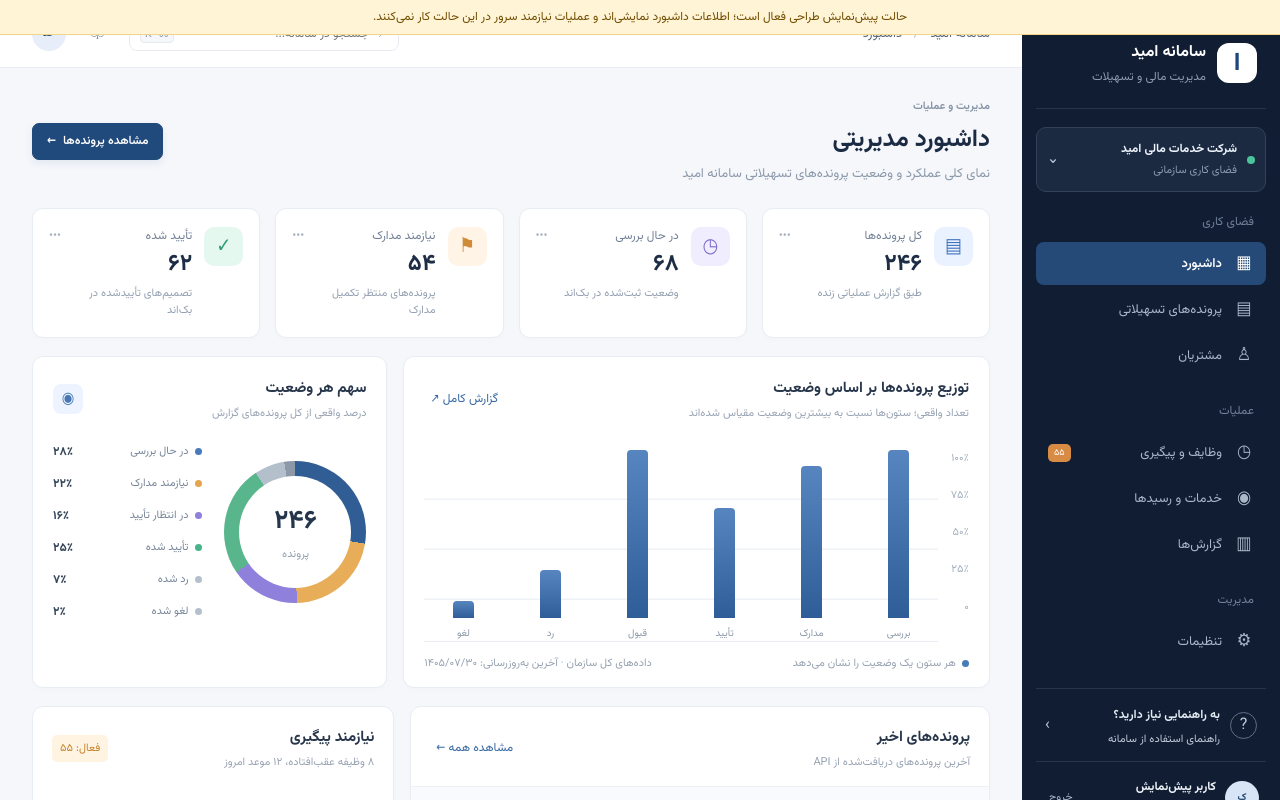
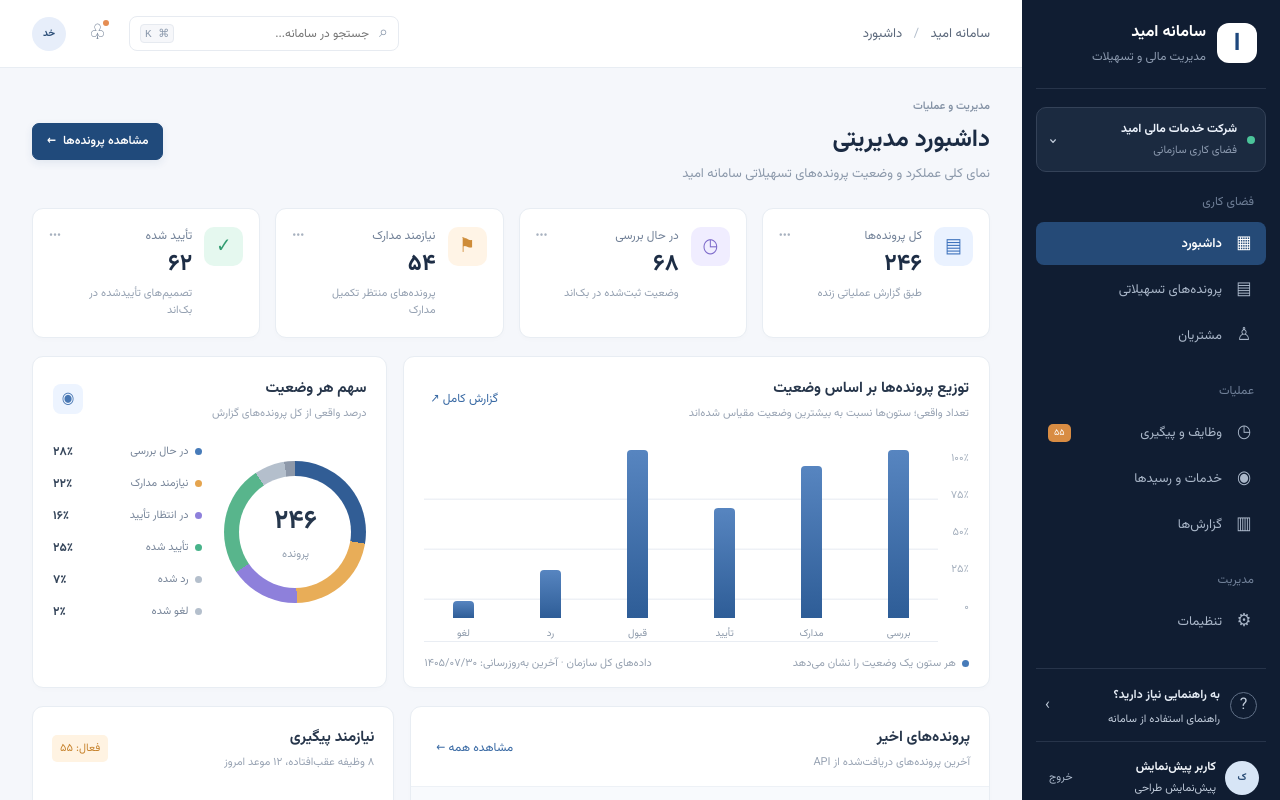
Before and after one commit to khalildelavaran/omid, a React (Vite) app in the folder frontend/: page / in a window 1280 px wide. Shown: the top 800 px of the page. Built offline with nearby package versions, Linux system fonts and the light colour scheme.

Commit message:
Remove design preview banner from app header

```diff
--- a/frontend/src/App.tsx
+++ b/frontend/src/App.tsx
@@ -548,8 +548,7 @@ function App(){
  </div>;
  if(authUser.must_change_password) return <PasswordChangeForm required onSuccess={()=>setAuthUser(current=>current?{...current,must_change_password:false}:current)}/>;
  return <div className="app" dir="rtl">
-  {DESIGN_PREVIEW_MODE&&<div role="status" style={{position:"fixed",top:0,left:0,right:0,zIndex:1000,background:"#fff4d6",borderBottom:"1px solid #f0d58a",color:"#704d00",padding:"8px 16px",fontSize:12,textAlign:"center"}}>حالت پیش‌نمایش طراحی فعال است؛ اطلاعات داشبورد نمایشی‌اند و عملیات نیازمند سرور در این حالت کار نمی‌کنند.</div>}
-  <aside className={"sidebar "+(mobileOpen?"open":"")} style={DESIGN_PREVIEW_MODE?{paddingTop:40}:undefined}><div className="brand"><div className="brand-mark">ا</div><div><b>سامانه امید</b><small>مدیریت مالی و تسهیلات</small></div><button className="mobile-close" onClick={()=>setMobileOpen(false)}>×</button></div>
+  <aside className={"sidebar "+(mobileOpen?"open":"")}><div className="brand"><div className="brand-mark">ا</div><div><b>سامانه امید</b><small>مدیریت مالی و تسهیلات</small></div><button className="mobile-close" onClick={()=>setMobileOpen(false)}>×</button></div>
    <div className="workspace"><span className="workspace-dot"></span><div><b>شرکت خدمات مالی امید</b><small>فضای کاری سازمانی</small></div><span className="down">⌄</span></div>
    {["فضای کاری","عملیات","مدیریت"].map(group=><div className="nav-group" key={group}><label>{group}</label>{nav.filter(n=>n.group===group).map(n=><button key={n.key} className={"nav-item "+(page===n.key?"active":"")} onClick={()=>{setPage(n.key);setSelected(null);setMobileOpen(false)}}><span className="nav-icon">{n.icon}</span>{n.label}{n.key==="tasks"&&activeTaskCount!==null&&activeTaskCount>0&&<i>{activeTaskCount.toLocaleString("fa-IR")}</i>}</button>)}</div>)}
    <div className="sidebar-bottom"><div className="help-icon">?</div><div><b>به راهنمایی نیاز دارید؟</b><small>راهنمای استفاده از سامانه</small></div><span>›</span></div>
```
